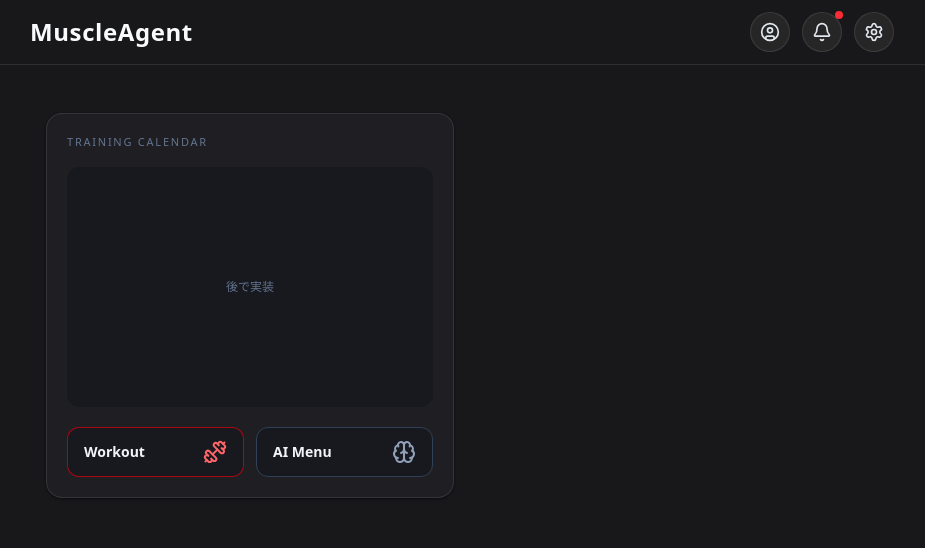
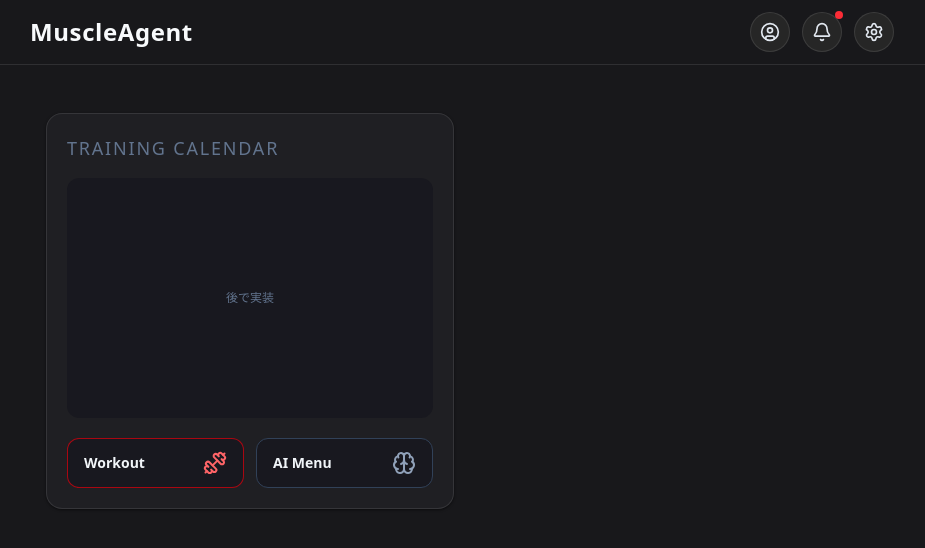
Before and after one commit to j911012/MuscleAgent, a Next.js app: page / in a window 1280 px wide. Shown: the top 548 px of the page, without its empty margins (178-1103 px from the left). Built offline with nearby package versions, Linux system fonts and the light colour scheme.

Commit message:
微修正

```diff
--- a/components/CalendarCard.tsx
+++ b/components/CalendarCard.tsx
@@ -5,7 +5,7 @@ export const CalendarCard = () => {
     <section className="rounded-2xl border border-white/10 bg-[#1f1f23] p-5 shadow-sm shadow-black/40">
       <div className="flex items-center justify-between gap-2">
         <div>
-          <p className="text-[11px] uppercase tracking-[0.16em] text-slate-500">
+          <p className="text-lg uppercase tracking-widest text-slate-500">
             Training Calendar
           </p>
         </div>
```
